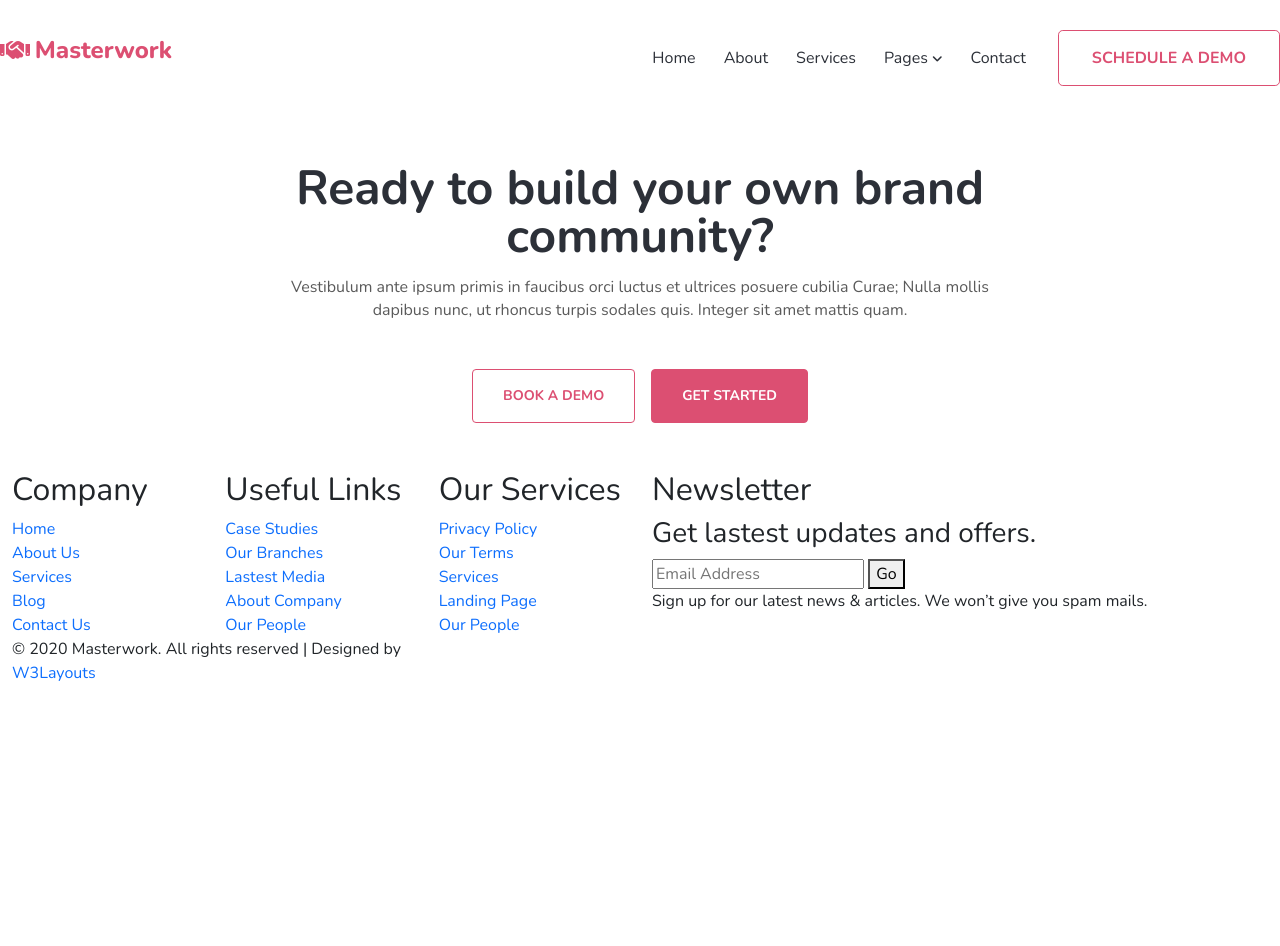
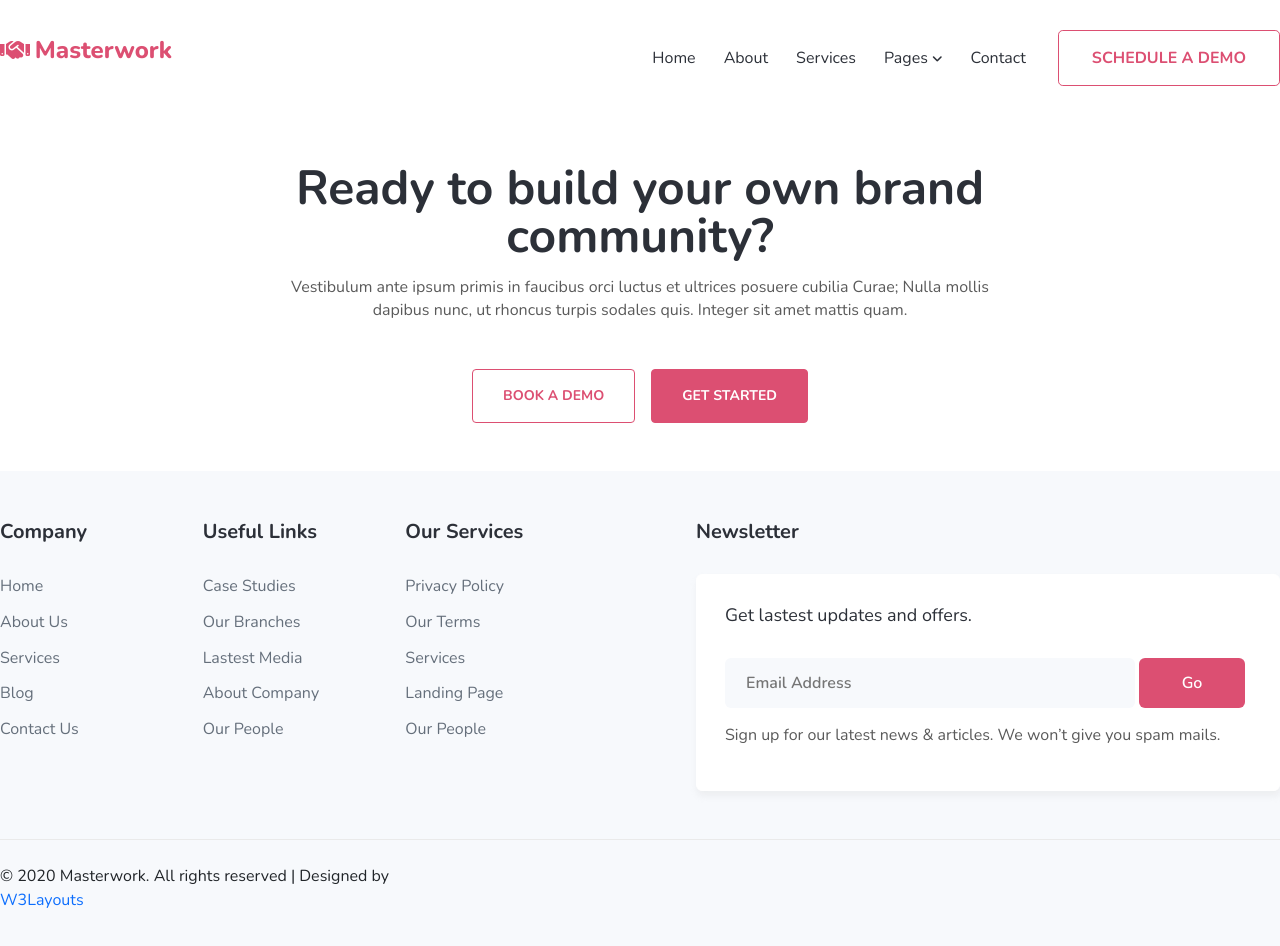
Before and after one commit to kurei01/fe72_capstone-layout, a plain HTML site: page index.html in a window 1280 px wide. Before the commit the page ends 800 px from the top, so only its background shows below. Drawn offline with nearby package versions, Linux system fonts and the light colour scheme.

Commit message:
Update: footer

```diff
--- a/index.html
+++ b/index.html
@@ -124,7 +124,7 @@
                   <h3>Get lastest updates and offers.</h3>
                   <form action="#">
                     <input type="email" placeholder="Email Address" />
-                    <button>Go</button>
+                    <button type="submit">Go</button>
                   </form>
                   <p>
                     Sign up for our latest news & articles. We won’t give you
--- a/scss/layouts/_footer.scss
+++ b/scss/layouts/_footer.scss
@@ -65,4 +65,87 @@
       }
     }
   }
+  .footer-bottom {
+    background-color: $light-bg;
+    .container {
+      padding: 3rem 0;
+      .row {
+        .col {
+          .other-links {
+            .col {
+              .item {
+                h2 {
+                  @include Text($text-md, $text-bold, $c1-200);
+                  line-height: 25px;
+                  margin-bottom: 1.875rem;
+                }
+                a {
+                  @include Text($text-base, $text-regular, $c1-75);
+                  line-height: 25px;
+                  margin: 0.675rem 0;
+                }
+              }
+            }
+          }
+        }
+        .news {
+          padding-left: 100px;
+          .item {
+            h2 {
+              @include Text($text-md, $text-bold, $c1-200);
+              line-height: 25px;
+              margin-bottom: 1.875rem;
+            }
+            .get_update-box {
+              background-color: $white;
+              border: 1px solid white;
+              border-radius: 6px;
+              padding: 1.75rem;
+              box-shadow: 1px 5px 7.5px rgba(196, 196, 196, 0.2);
+              h3 {
+                @include Text(1.125rem, 500, $c1-200);
+                line-height: 25px;
+                margin-bottom: 1.875rem;
+              }
+              form {
+                margin-bottom: 1rem;
+                input {
+                  border: none;
+                  padding: 12px 20px;
+                  outline: none;
+                  width: 78%;
+                  border-radius: 6px;
+                  border: 1px solid transparent;
+                  @include Text($text-base, $text-semiBold, $c1-200);
+                  background-color: $light-bg;
+                  overflow: visible;
+                }
+                button {
+                  border: none;
+                  outline: none;
+                  text-align: center;
+                  padding: 12px 20px;
+                  cursor: pointer;
+                  width: 20%;
+                  border-radius: 6px;
+                  border: 1px solid transparent;
+                  background-color: $primary;
+                  @include Text($text-base, $text-semiBold, $white);
+                }
+              }
+              p {
+                @include Text($text-base, $text-regular, $c1-50);
+                line-height: 22px;
+              }
+            }
+          }
+        }
+      }
+      .below-section {
+        margin-top: 3rem;
+        border-top: 1px solid #eaeaea;
+        padding: 1.5rem 0;
+      }
+    }
+  }
 }
--- a/scss/theme/_variables.scss
+++ b/scss/theme/_variables.scss
@@ -21,7 +21,10 @@ $danger: #dc3545;
 $light: #f8f9fa;
 $dark: #343a40;
 
+$light-bg: #f7f9fc;
+
 $c1-50: #5a5a5a;
+$c1-75: #656f7b;
 $c1-100: #00000026;
 $c1-200: #2c3038;
 $c1-300: #212529;
```
Also changed, not shown: css/home.css.
